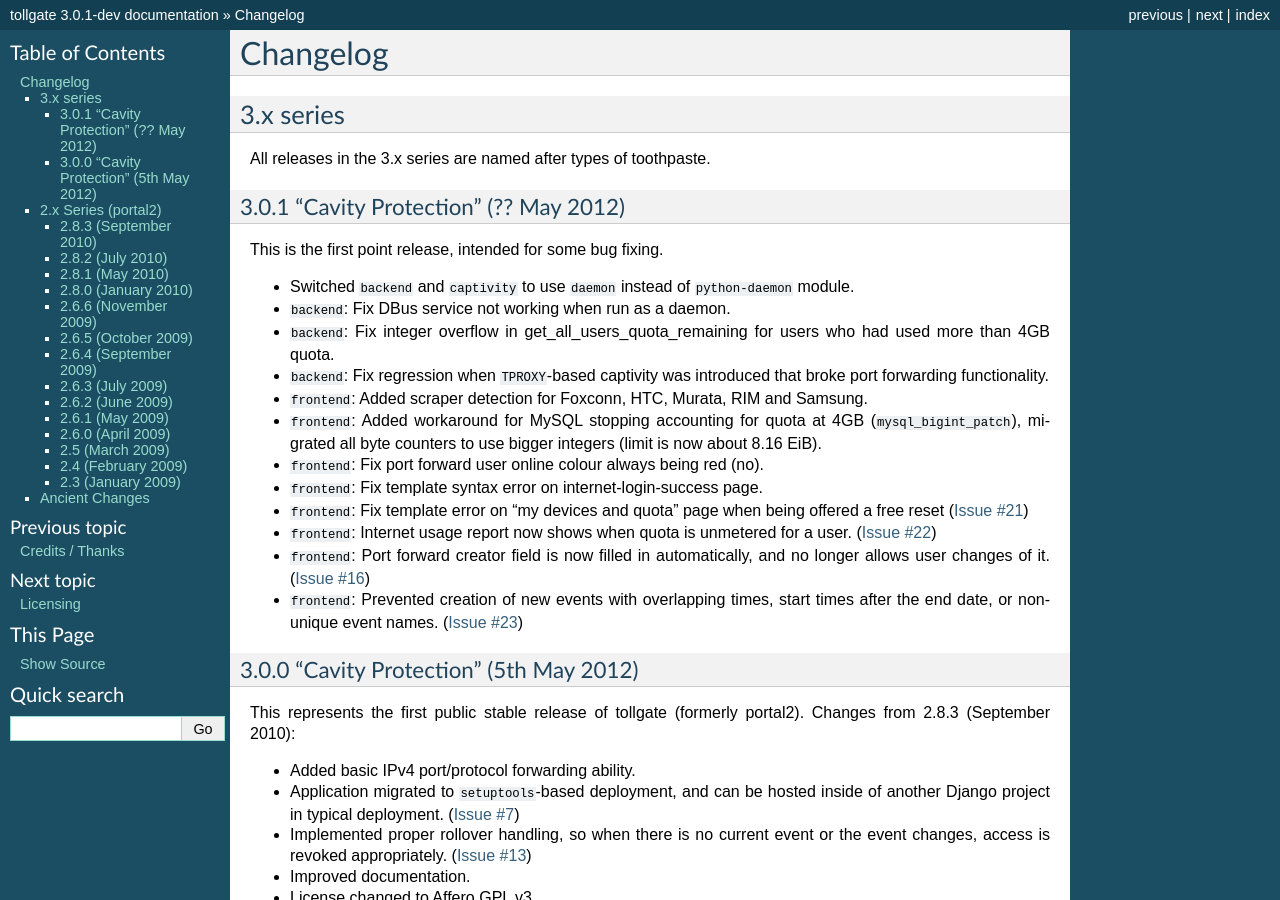
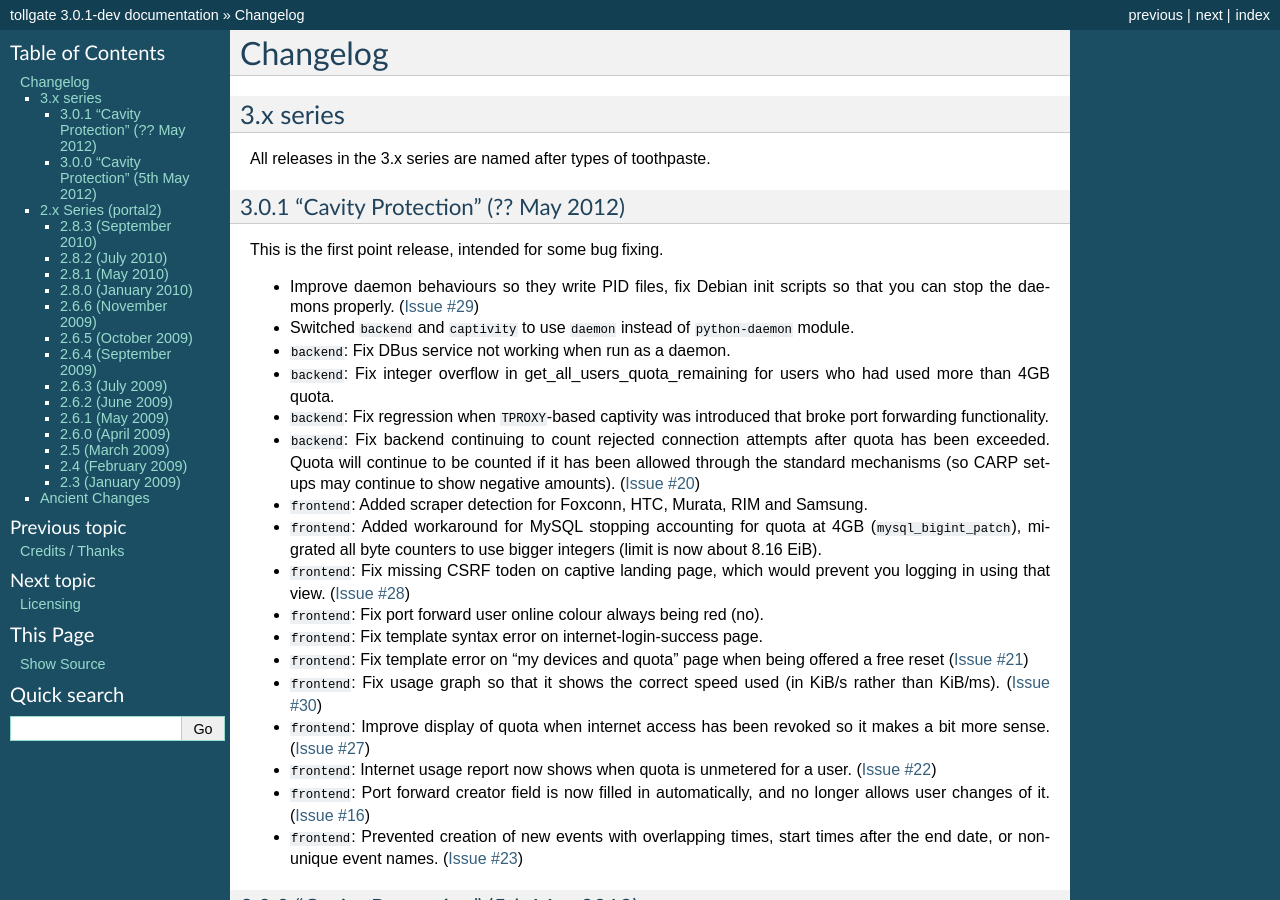
Before and after one commit to micolous/tollgate, a Sphinx documentation site: the page built from docs/changelog.rst, in a window 1280 px wide and 900 px high. Built offline with Sphinx 7.4.7, drawn with Linux system fonts in a browser that asks for light colours.

Commit message:
Update changelog with recent bugs that were fixed (Issues #20, #27, #28, #29, #30)

```diff
--- a/docs/changelog.rst
+++ b/docs/changelog.rst
@@ -12,23 +12,33 @@ All releases in the 3.x series are named after types of toothpaste.
 
 This is the first point release, intended for some bug fixing.
 
+* Improve daemon behaviours so they write PID files, fix Debian init scripts so that you can stop the daemons properly. (`Issue #29`_)
 * Switched ``backend`` and ``captivity`` to use ``daemon`` instead of ``python-daemon`` module.
 * ``backend``: Fix DBus service not working when run as a daemon.
 * ``backend``: Fix integer overflow in get_all_users_quota_remaining for users who had used more than 4GB quota.
 * ``backend``: Fix regression when ``TPROXY``-based captivity was introduced that broke port forwarding functionality.
+* ``backend``: Fix backend continuing to count rejected connection attempts after quota has been exceeded.  Quota will continue to be counted if it has been allowed through the standard mechanisms (so CARP setups may continue to show negative amounts).  (`Issue #20`_)
 * ``frontend``: Added scraper detection for Foxconn, HTC, Murata, RIM and Samsung.
 * ``frontend``: Added workaround for MySQL stopping accounting for quota at 4GB (``mysql_bigint_patch``), migrated all byte counters to use bigger integers (limit is now about 8.16 EiB).
+* ``frontend``: Fix missing CSRF toden on captive landing page, which would prevent you logging in using that view. (`Issue #28`_)
 * ``frontend``: Fix port forward user online colour always being red (no).
 * ``frontend``: Fix template syntax error on internet-login-success page.
 * ``frontend``: Fix template error on "my devices and quota" page when being offered a free reset (`Issue #21`_)
+* ``frontend``: Fix usage graph so that it shows the correct speed used (in KiB/s rather than KiB/ms). (`Issue #30`_)
+* ``frontend``: Improve display of quota when internet access has been revoked so it makes a bit more sense. (`Issue #27`_)
 * ``frontend``: Internet usage report now shows when quota is unmetered for a user. (`Issue #22`_)
 * ``frontend``: Port forward creator field is now filled in automatically, and no longer allows user changes of it. (`Issue #16`_)
 * ``frontend``: Prevented creation of new events with overlapping times, start times after the end date, or non-unique event names. (`Issue #23`_)
 
 .. _Issue #16: https://github.com/micolous/tollgate/issues/16
+.. _Issue #20: https://github.com/micolous/tollgate/issues/20
 .. _Issue #21: https://github.com/micolous/tollgate/issues/21
 .. _Issue #22: https://github.com/micolous/tollgate/issues/22
 .. _Issue #23: https://github.com/micolous/tollgate/issues/23
+.. _Issue #27: https://github.com/micolous/tollgate/issues/27
+.. _Issue #28: https://github.com/micolous/tollgate/issues/28
+.. _Issue #29: https://github.com/micolous/tollgate/issues/29
+.. _Issue #30: https://github.com/micolous/tollgate/issues/30
 
 
 3.0.0 "Cavity Protection" (5th May 2012)
```
